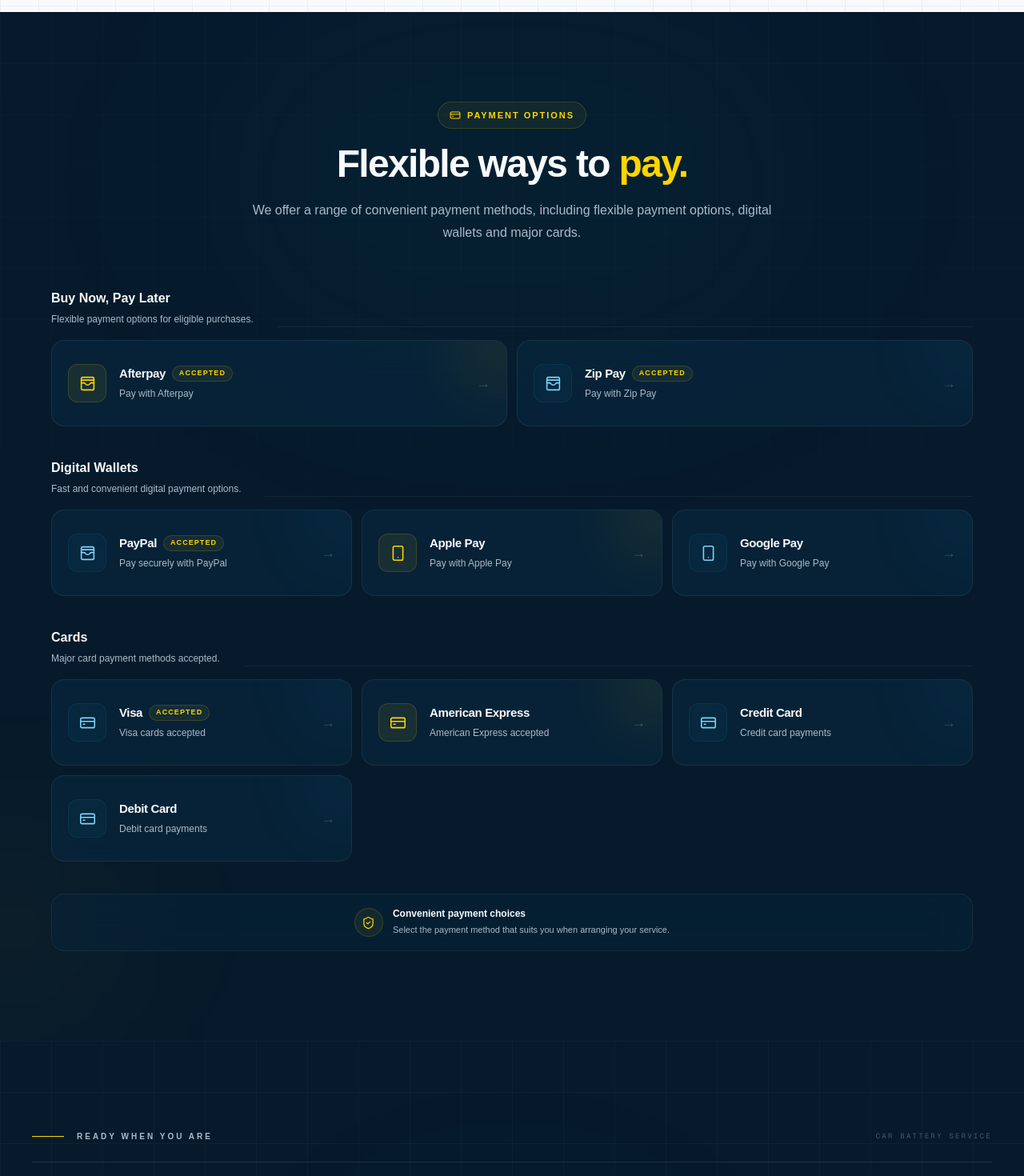
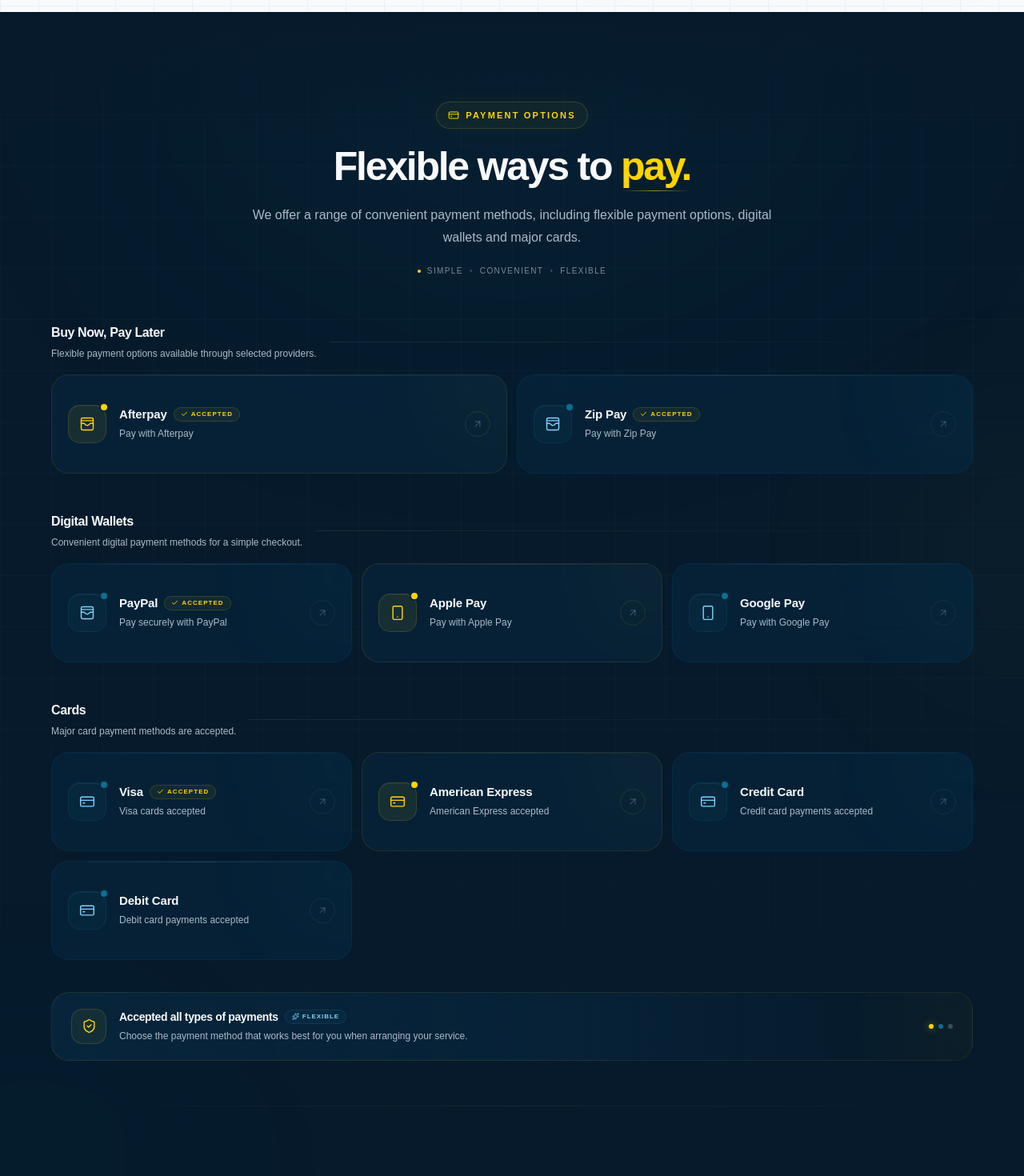
Before and after one commit to AmanLegendDev/car-battery-service, a Next.js app: page / in a window 1280 px wide. Shown: the part 6200-7670 px from the top of the page at 80% size. Built offline with nearby package versions, Linux system fonts and the light colour scheme; no server answers; the database is empty.

Commit message:
feat: enhance premium payment options section

```diff
--- a/components/home/payment-options/PaymentOptionCard.tsx
+++ b/components/home/payment-options/PaymentOptionCard.tsx
@@ -1,5 +1,6 @@
 "use client";
 
+import { Check, ArrowUpRight } from "lucide-react";
 import { motion } from "framer-motion";
 
 import type { PaymentOption } from "./paymentOptionsData";
@@ -18,71 +19,132 @@
   const isYellow = option.accent === "yellow";
 
   return (
-    <motion.div
+    <motion.article
       initial={{ opacity: 0, y: 18 }}
       whileInView={{ opacity: 1, y: 0 }}
       viewport={{ once: true, amount: 0.2 }}
       transition={{
-        duration: 0.45,
+        duration: 0.5,
         delay: index * 0.045,
         ease: [0.22, 1, 0.36, 1],
       }}
-      whileHover={{ y: -4 }}
+      whileHover={{ y: -5 }}
       className="group relative h-full"
     >
-      <div className="absolute inset-0 rounded-2xl bg-[#0D6E91]/0 blur-xl transition duration-500 group-hover:bg-[#0D6E91]/15" />
-
-      <div className="relative flex h-full min-h-[108px] items-center gap-4 overflow-hidden rounded-2xl border border-white/[0.07] bg-[#08263D]/75 px-4 py-4 backdrop-blur-xl transition-all duration-300 group-hover:border-[#0D6E91]/45 group-hover:bg-[#08263D] sm:px-5">
-        {/* Ambient highlight */}
+      {/* Outer glow */}
       <div
+        aria-hidden="true"
         className={[
-            "absolute -right-10 -top-10 h-24 w-24 rounded-full blur-2xl transition-opacity duration-300",
+          "pointer-events-none absolute -inset-px rounded-[22px] opacity-0 blur-xl transition-all duration-500 group-hover:opacity-100",
           isYellow
-              ? "bg-[#FFD400]/10 group-hover:bg-[#FFD400]/15"
-              : "bg-[#0D6E91]/10 group-hover:bg-[#0D6E91]/20",
+            ? "bg-[#FFD400]/10"
+            : "bg-[#0D6E91]/20",
         ].join(" ")}
       />
 
+      {/* Card */}
+      <div
+        className={[
+          "relative flex h-full min-h-[124px] overflow-hidden rounded-[22px]",
+          "border bg-[#08263D]/70 backdrop-blur-xl",
+          "transition-all duration-500",
+          isYellow
+            ? "border-[#FFD400]/10 group-hover:border-[#FFD400]/30"
+            : "border-[#0D6E91]/15 group-hover:border-[#0D6E91]/40",
+          "group-hover:bg-[#08263D]/95",
+        ].join(" ")}
+      >
+        {/* Top shine */}
+        <div
+          aria-hidden="true"
+          className="pointer-events-none absolute inset-x-0 top-0 h-px bg-gradient-to-r from-transparent via-white/10 to-transparent"
+        />
+
+        {/* Ambient orb */}
+        <div
+          aria-hidden="true"
+          className={[
+            "pointer-events-none absolute -right-10 -top-10 h-28 w-28 rounded-full blur-3xl transition-all duration-500",
+            isYellow
+              ? "bg-[#FFD400]/[0.06] group-hover:bg-[#FFD400]/[0.12]"
+              : "bg-[#0D6E91]/[0.08] group-hover:bg-[#0D6E91]/[0.18]",
+          ].join(" ")}
+        />
+
+        {/* Main content */}
+        <div className="relative flex w-full items-center gap-4 px-4 py-4 sm:px-5">
           {/* Icon */}
           <div
             className={[
-            "relative flex h-12 w-12 shrink-0 items-center justify-center rounded-xl border transition-all duration-300",
+              "relative flex h-12 w-12 shrink-0 items-center justify-center rounded-[15px]",
+              "border shadow-[inset_0_1px_0_rgba(255,255,255,0.05)]",
+              "transition-all duration-500",
               isYellow
-              ? "border-[#FFD400]/15 bg-[#FFD400]/[0.07] text-[#FFD400] group-hover:border-[#FFD400]/30 group-hover:bg-[#FFD400]/10"
-              : "border-[#0D6E91]/20 bg-[#0D6E91]/[0.08] text-[#7DD3FC] group-hover:border-[#0D6E91]/40 group-hover:bg-[#0D6E91]/15",
+                ? "border-[#FFD400]/15 bg-[#FFD400]/[0.07] text-[#FFD400] group-hover:border-[#FFD400]/30 group-hover:bg-[#FFD400]/[0.11]"
+                : "border-[#0D6E91]/20 bg-[#0D6E91]/[0.08] text-[#7DD3FC] group-hover:border-[#0D6E91]/40 group-hover:bg-[#0D6E91]/[0.14]",
             ].join(" ")}
           >
             <Icon
-            size={21}
-            strokeWidth={1.8}
+              size={20}
+              strokeWidth={1.7}
               aria-hidden="true"
+            />
+
+            {/* Tiny status dot */}
+            <span
+              aria-hidden="true"
+              className={[
+                "absolute -right-1 -top-1 h-3 w-3 rounded-full border-2 border-[#08263D]",
+                isYellow
+                  ? "bg-[#FFD400]"
+                  : "bg-[#0D6E91]",
+              ].join(" ")}
             />
           </div>
 
-        {/* Content */}
-        <div className="relative min-w-0">
+          {/* Text */}
+          <div className="relative min-w-0 flex-1">
             <div className="flex flex-wrap items-center gap-2">
-            <h3 className="text-sm font-bold tracking-tight text-[#F8FAFC] sm:text-[15px]">
+              <h3 className="text-sm font-bold tracking-[-0.01em] text-[#F8FAFC] sm:text-[15px]">
                 {option.name}
               </h3>
 
               {option.featured && (
-              <span className="rounded-full border border-[#FFD400]/15 bg-[#FFD400]/[0.06] px-2 py-0.5 text-[9px] font-bold uppercase tracking-[0.12em] text-[#FFD400]">
+                <span className="inline-flex items-center gap-1 rounded-full border border-[#FFD400]/15 bg-[#FFD400]/[0.05] px-2 py-0.5 text-[8px] font-bold uppercase tracking-[0.13em] text-[#FFD400]">
+                  <Check
+                    size={9}
+                    strokeWidth={2.5}
+                    aria-hidden="true"
+                  />
                   Accepted
                 </span>
               )}
             </div>
 
-          <p className="mt-1 text-xs leading-5 text-[#A8BBC8]">
+            <p className="mt-1 text-[11px] leading-5 text-[#A8BBC8] sm:text-xs">
               {option.label}
             </p>
           </div>
 
-        {/* Right arrow */}
-        <div className="relative ml-auto hidden shrink-0 text-[#A8BBC8]/30 transition-all duration-300 group-hover:translate-x-0.5 group-hover:text-[#A8BBC8]/60 sm:block">
-          <span className="text-lg">→</span>
+          {/* Arrow */}
+          <div
+            className={[
+              "relative hidden h-8 w-8 shrink-0 items-center justify-center rounded-full border",
+              "transition-all duration-500 sm:flex",
+              isYellow
+                ? "border-[#FFD400]/10 text-[#A8BBC8]/35 group-hover:border-[#FFD400]/20 group-hover:text-[#FFD400]"
+                : "border-white/[0.06] text-[#A8BBC8]/30 group-hover:border-[#0D6E91]/30 group-hover:text-[#7DD3FC]",
+            ].join(" ")}
+          >
+            <ArrowUpRight
+              size={14}
+              strokeWidth={1.8}
+              className="transition-transform duration-300 group-hover:translate-x-0.5 group-hover:-translate-y-0.5"
+              aria-hidden="true"
+            />
           </div>
         </div>
-    </motion.div>
+      </div>
+    </motion.article>
   );
 }
--- a/components/home/payment-options/PaymentOptions.tsx
+++ b/components/home/payment-options/PaymentOptions.tsx
@@ -1,6 +1,6 @@
 "use client";
 
-import { CreditCard, ShieldCheck } from "lucide-react";
+import { CreditCard, ShieldCheck, Sparkles } from "lucide-react";
 import { motion } from "framer-motion";
 
 import PaymentOptionCard from "./PaymentOptionCard";
@@ -22,29 +22,45 @@
       aria-labelledby="payment-options-heading"
       className="relative overflow-hidden bg-[#061A2B] py-20 sm:py-24 lg:py-28"
     >
-      {/* Background atmosphere */}
+      {/* =========================================================
+          BACKGROUND ATMOSPHERE
+      ========================================================== */}
       <div
         aria-hidden="true"
         className="pointer-events-none absolute inset-0"
       >
-        <div className="absolute left-1/2 top-0 h-[420px] w-[720px] -translate-x-1/2 rounded-full bg-[#0D6E91]/[0.07] blur-[120px]" />
+        {/* Main blue glow */}
+        <div className="absolute left-1/2 top-[-180px] h-[520px] w-[820px] -translate-x-1/2 rounded-full bg-[#0D6E91]/[0.075] blur-[140px]" />
 
-        <div className="absolute bottom-0 left-[-120px] h-[280px] w-[280px] rounded-full bg-[#FFD400]/[0.035] blur-[100px]" />
+        {/* Yellow accent */}
+        <div className="absolute right-[-160px] top-[35%] h-[320px] w-[320px] rounded-full bg-[#FFD400]/[0.035] blur-[120px]" />
 
-        <div className="absolute inset-0 bg-[linear-gradient(rgba(255,255,255,0.018)_1px,transparent_1px),linear-gradient(90deg,rgba(255,255,255,0.018)_1px,transparent_1px)] bg-[size:64px_64px] [mask-image:linear-gradient(to_bottom,black,transparent_85%)]" />
+        {/* Bottom blue glow */}
+        <div className="absolute bottom-[-160px] left-[-140px] h-[360px] w-[360px] rounded-full bg-[#0D6E91]/[0.045] blur-[120px]" />
+
+        {/* Technical grid */}
+        <div className="absolute inset-0 bg-[linear-gradient(rgba(255,255,255,0.018)_1px,transparent_1px),linear-gradient(90deg,rgba(255,255,255,0.018)_1px,transparent_1px)] bg-[size:64px_64px] [mask-image:linear-gradient(to_bottom,black_0%,black_55%,transparent_100%)]" />
+
+        {/* Top fade */}
+        <div className="absolute inset-x-0 top-0 h-40 bg-gradient-to-b from-[#061A2B] to-transparent" />
       </div>
 
       <div className="relative mx-auto w-full max-w-7xl px-4 sm:px-6 lg:px-8">
-        {/* Header */}
+        {/* =========================================================
+            HEADER
+        ========================================================== */}
         <motion.div
-          initial={{ opacity: 0, y: 20 }}
+          initial={{ opacity: 0, y: 24 }}
           whileInView={{ opacity: 1, y: 0 }}
           viewport={{ once: true, amount: 0.25 }}
-          transition={{ duration: 0.55 }}
+          transition={{
+            duration: 0.6,
+            ease: [0.22, 1, 0.36, 1],
+          }}
           className="mx-auto max-w-3xl text-center"
         >
           {/* Eyebrow */}
-          <div className="mb-5 inline-flex items-center gap-2 rounded-full border border-[#FFD400]/15 bg-[#FFD400]/[0.05] px-3.5 py-2">
+          <div className="mb-5 inline-flex items-center gap-2 rounded-full border border-[#FFD400]/15 bg-[#FFD400]/[0.045] px-3.5 py-2 shadow-[0_0_30px_rgba(255,212,0,0.04)]">
             <CreditCard
               size={14}
               strokeWidth={1.8}
@@ -52,54 +68,75 @@
               aria-hidden="true"
             />
 
-            <span className="text-[10px] font-bold uppercase tracking-[0.18em] text-[#FFD400] sm:text-[11px]">
+            <span className="text-[10px] font-bold uppercase tracking-[0.2em] text-[#FFD400] sm:text-[11px]">
               Payment Options
             </span>
           </div>
 
+          {/* Heading */}
           <h2
             id="payment-options-heading"
-            className="text-3xl font-bold tracking-[-0.035em] text-[#F8FAFC] sm:text-4xl lg:text-5xl"
+            className="text-3xl font-bold tracking-[-0.045em] text-[#F8FAFC] sm:text-4xl lg:text-[50px] lg:leading-[1.08]"
           >
             Flexible ways to{" "}
-            <span className="text-[#FFD400]">pay.</span>
+            <span className="relative inline-block text-[#FFD400]">
+              pay.
+              <span
+                aria-hidden="true"
+                className="absolute -bottom-1 left-0 h-px w-full bg-gradient-to-r from-transparent via-[#FFD400]/60 to-transparent"
+              />
+            </span>
           </h2>
 
+          {/* Description */}
           <p className="mx-auto mt-5 max-w-2xl text-sm leading-7 text-[#A8BBC8] sm:text-base">
             We offer a range of convenient payment methods, including
             flexible payment options, digital wallets and major cards.
           </p>
+
+          {/* Mini trust line */}
+          <div className="mt-5 inline-flex items-center gap-2 text-[10px] font-medium uppercase tracking-[0.14em] text-[#A8BBC8]/70">
+            <span className="h-1 w-1 rounded-full bg-[#FFD400]" />
+            Simple
+            <span className="text-white/20">•</span>
+            Convenient
+            <span className="text-white/20">•</span>
+            Flexible
+          </div>
         </motion.div>
 
-        {/* Payment groups */}
-        <div className="mx-auto mt-12 max-w-6xl space-y-10 lg:mt-14">
+        {/* =========================================================
+            PAYMENT GROUPS
+        ========================================================== */}
+        <div className="mx-auto mt-12 max-w-6xl space-y-11 lg:mt-14 lg:space-y-12">
           {PAYMENT_CATEGORIES.map((category, categoryIndex) => {
             const options = getOptionsByCategory(category.title);
 
             return (
               <motion.div
                 key={category.title}
-                initial={{ opacity: 0, y: 20 }}
+                initial={{ opacity: 0, y: 24 }}
                 whileInView={{ opacity: 1, y: 0 }}
-                viewport={{ once: true, amount: 0.15 }}
+                viewport={{ once: true, amount: 0.12 }}
                 transition={{
-                  duration: 0.5,
-                  delay: categoryIndex * 0.06,
+                  duration: 0.55,
+                  delay: categoryIndex * 0.07,
+                  ease: [0.22, 1, 0.36, 1],
                 }}
               >
                 {/* Category heading */}
-                <div className="mb-4 flex flex-col gap-1.5 sm:flex-row sm:items-end sm:justify-between">
-                  <div>
-                    <h3 className="text-sm font-bold text-[#F8FAFC] sm:text-base">
+                <div className="mb-4 flex items-center gap-4">
+                  <div className="shrink-0">
+                    <h3 className="text-sm font-bold tracking-tight text-[#F8FAFC] sm:text-base">
                       {category.title}
                     </h3>
 
-                    <p className="mt-1 text-xs leading-5 text-[#A8BBC8]">
+                    <p className="mt-1 text-[11px] leading-5 text-[#A8BBC8] sm:text-xs">
                       {category.description}
                     </p>
                   </div>
 
-                  <div className="hidden h-px flex-1 bg-white/[0.06] sm:ml-6 sm:block" />
+                  <div className="h-px flex-1 bg-gradient-to-r from-white/[0.08] to-transparent" />
                 </div>
 
                 {/* Cards */}
@@ -124,33 +161,73 @@
           })}
         </div>
 
-        {/* Trust strip */}
+        {/* =========================================================
+            ACCEPTED ALL PAYMENTS BANNER
+        ========================================================== */}
         <motion.div
-          initial={{ opacity: 0, y: 15 }}
+          initial={{ opacity: 0, y: 18 }}
           whileInView={{ opacity: 1, y: 0 }}
           viewport={{ once: true, amount: 0.2 }}
-          transition={{ duration: 0.5, delay: 0.15 }}
-          className="mx-auto mt-10 flex max-w-6xl flex-col items-center justify-center gap-3 rounded-2xl border border-white/[0.06] bg-[#08263D]/45 px-5 py-4 text-center backdrop-blur-xl sm:flex-row sm:gap-3 sm:text-left"
+          transition={{
+            duration: 0.55,
+            delay: 0.12,
+            ease: [0.22, 1, 0.36, 1],
+          }}
+          className="relative mx-auto mt-10 max-w-6xl overflow-hidden rounded-[22px] border border-[#FFD400]/10 bg-gradient-to-r from-[#08263D]/90 via-[#08263D]/70 to-[#08263D]/90]"
         >
-          <div className="flex h-9 w-9 shrink-0 items-center justify-center rounded-full border border-[#FFD400]/15 bg-[#FFD400]/[0.06] text-[#FFD400]">
+          {/* Banner glow */}
+          <div
+            aria-hidden="true"
+            className="absolute right-[-80px] top-1/2 h-40 w-40 -translate-y-1/2 rounded-full bg-[#FFD400]/[0.055] blur-[70px]"
+          />
+
+          <div className="relative flex flex-col gap-4 px-5 py-5 sm:flex-row sm:items-center sm:px-6 sm:py-5">
+            {/* Icon */}
+            <div className="flex h-11 w-11 shrink-0 items-center justify-center rounded-[14px] border border-[#FFD400]/15 bg-[#FFD400]/[0.055] text-[#FFD400]">
               <ShieldCheck
-              size={17}
+                size={19}
                 strokeWidth={1.8}
                 aria-hidden="true"
               />
             </div>
 
-          <div>
-            <p className="text-xs font-semibold text-[#F8FAFC]">
-              Convenient payment choices
+            {/* Text */}
+            <div className="min-w-0 flex-1">
+              <div className="flex flex-wrap items-center gap-2">
+                <p className="text-sm font-bold tracking-tight text-[#F8FAFC]">
+                  Accepted all types of payments
                 </p>
 
-            <p className="mt-0.5 text-[11px] leading-5 text-[#A8BBC8]">
-              Select the payment method that suits you when arranging your
-              service.
+                <span className="inline-flex items-center gap-1 rounded-full border border-[#0D6E91]/25 bg-[#0D6E91]/[0.08] px-2 py-0.5 text-[8px] font-bold uppercase tracking-[0.12em] text-[#7DD3FC]">
+                  <Sparkles
+                    size={9}
+                    strokeWidth={2}
+                    aria-hidden="true"
+                  />
+                  Flexible
+                </span>
+              </div>
+
+              <p className="mt-1 text-[11px] leading-5 text-[#A8BBC8] sm:text-xs">
+                Choose the payment method that works best for you when
+                arranging your service.
               </p>
             </div>
+
+            {/* Decorative indicator */}
+            <div className="hidden shrink-0 items-center gap-1.5 sm:flex">
+              <span className="h-1.5 w-1.5 rounded-full bg-[#FFD400] shadow-[0_0_10px_rgba(255,212,0,0.55)]" />
+              <span className="h-1.5 w-1.5 rounded-full bg-[#0D6E91]" />
+              <span className="h-1.5 w-1.5 rounded-full bg-white/20" />
+            </div>
+          </div>
         </motion.div>
+
+        {/* Bottom spacing / divider */}
+        <div
+          aria-hidden="true"
+          className="mx-auto mt-14 h-px max-w-6xl bg-gradient-to-r from-transparent via-white/[0.06] to-transparent"
+        />
       </div>
     </section>
   );
--- a/components/home/payment-options/paymentOptionsData.ts
+++ b/components/home/payment-options/paymentOptionsData.ts
@@ -25,15 +25,15 @@
 }> = [
   {
     title: "Buy Now, Pay Later",
-    description: "Flexible payment options for eligible purchases.",
+    description: "Flexible payment options available through selected providers.",
   },
   {
     title: "Digital Wallets",
-    description: "Fast and convenient digital payment options.",
+    description: "Convenient digital payment methods for a simple checkout.",
   },
   {
     title: "Cards",
-    description: "Major card payment methods accepted.",
+    description: "Major card payment methods are accepted.",
   },
 ];
 
@@ -95,14 +95,14 @@
   },
   {
     name: "Credit Card",
-    label: "Credit card payments",
+    label: "Credit card payments accepted",
     category: "Cards",
     icon: CreditCard,
     accent: "blue",
   },
   {
     name: "Debit Card",
-    label: "Debit card payments",
+    label: "Debit card payments accepted",
     category: "Cards",
     icon: CreditCard,
     accent: "blue",
```
Lines whose indentation alone changed are shown as unchanged.
